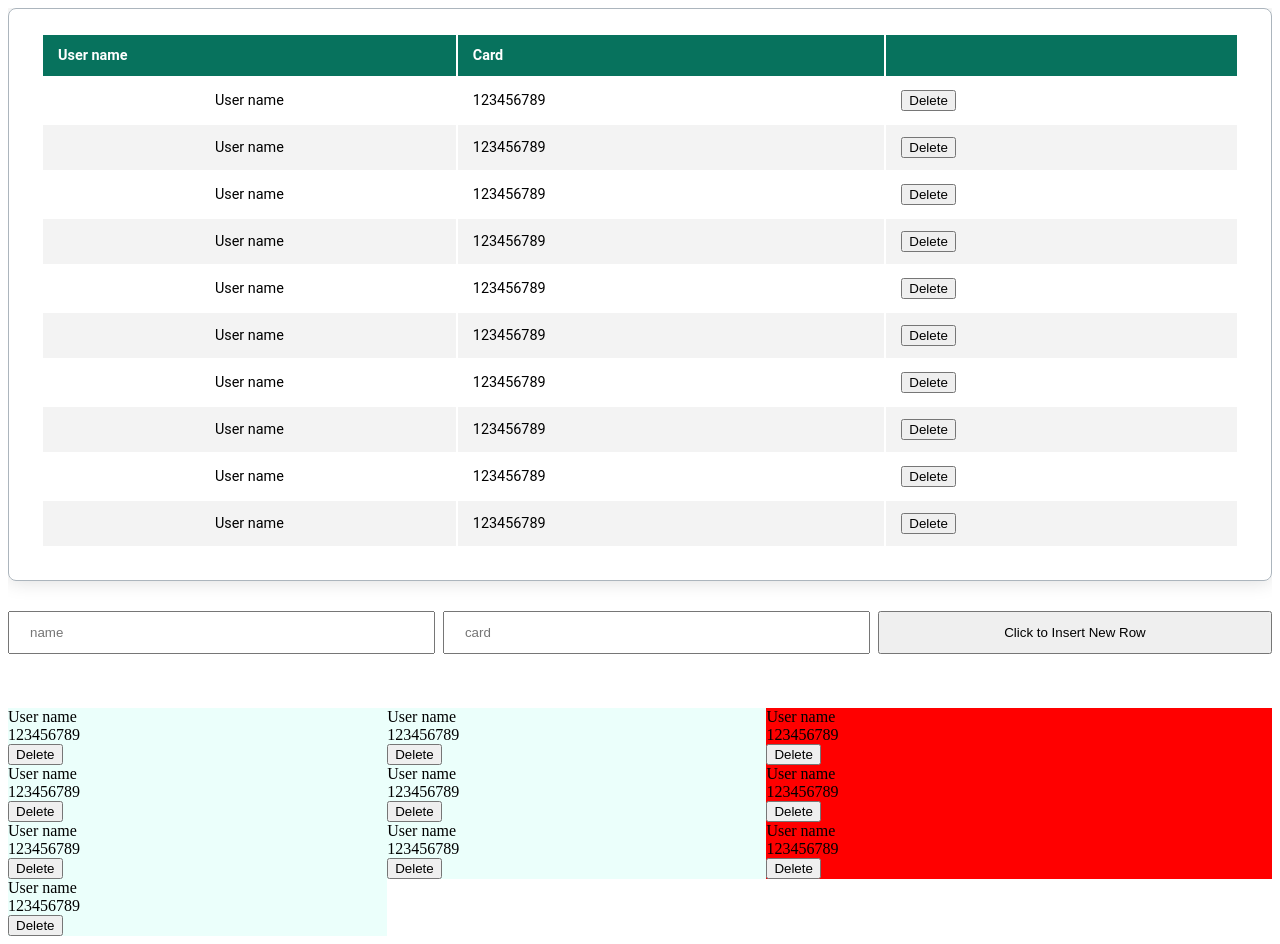
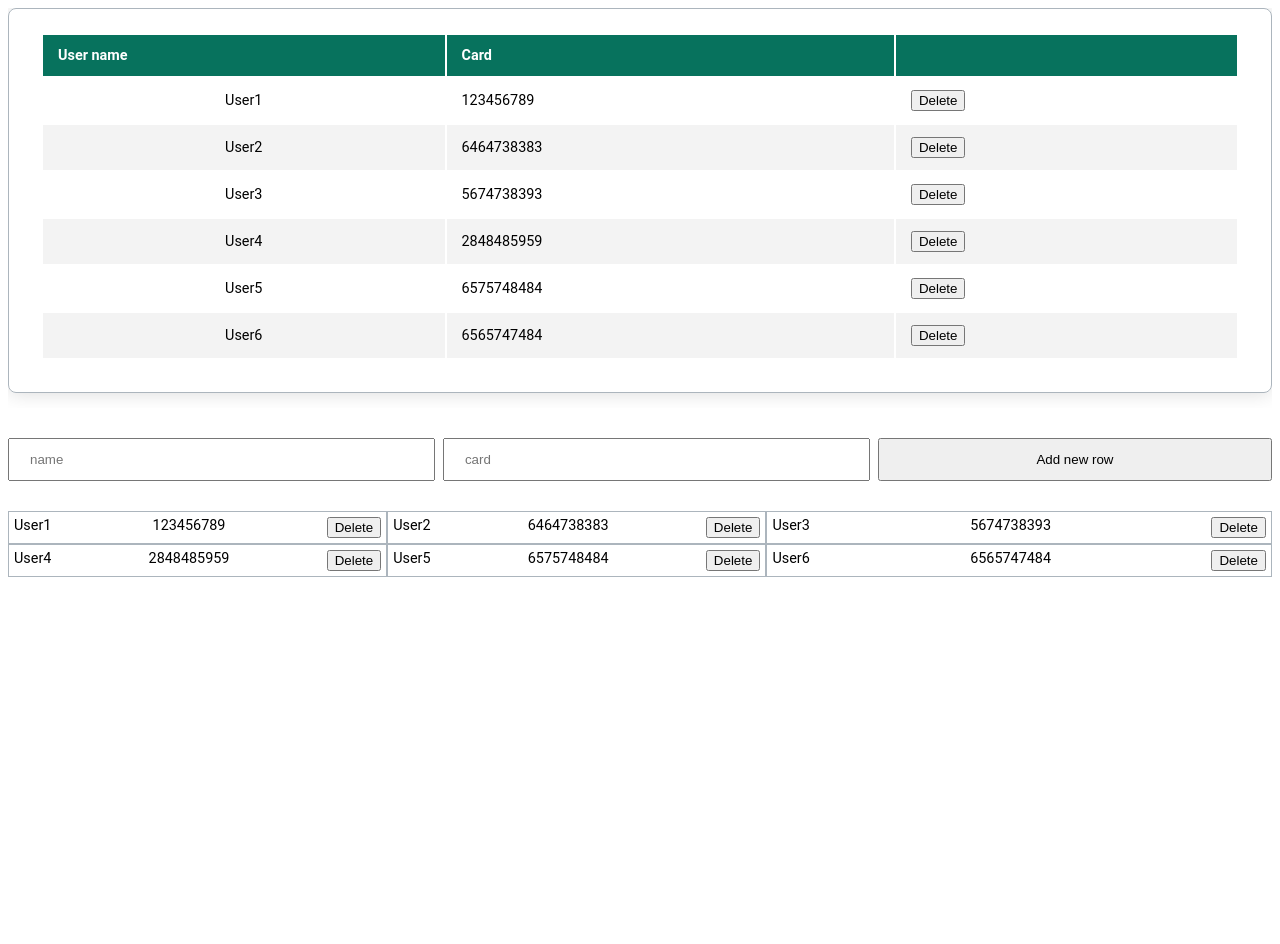
Before and after one commit to navoznova/art_bank, an Angular app: page / in a window 1280 px wide. After the commit the page ends 800 px from the top, so only its background shows below. Built offline with nearby package versions, Linux system fonts and the light colour scheme.

Commit message:
Fixed styles, json file

```diff
--- a/src/app/Models/Person.ts
+++ b/src/app/Models/Person.ts
@@ -1,4 +1,3 @@
-
 export class Person {
   lastname: string;
   card: string;
--- a/src/app/data-providers/person-data-provider.ts
+++ b/src/app/data-providers/person-data-provider.ts
@@ -1,13 +1,11 @@
-import { Injectable, NgModule } from '@angular/core';
 import { Person } from '../Models/Person';
 import personData from '../../assets/person.json';
 
-// @Injectable()
 export class PersonDataProvider {
   constructor() {
   }
 
-  getAll():Person[]{
-    return personData.map(x => new Person(x.name, x.card))
+  getAll(): Person[] {
+    return personData.map(record => new Person(record.name, record.card))
   }
 }
--- a/src/app/persons-table/persons-table.component.css
+++ b/src/app/persons-table/persons-table.component.css
@@ -1,7 +1,7 @@
-.clients {
-    overflow:scroll;
+.wrap__table {
+    overflow: scroll;
     overflow-x: hidden;
-    height: 700px;
+    height: 400px;
 }
 
 .clients__table {
@@ -15,32 +15,34 @@
     box-shadow: 0 0 20px rgba(0, 0, 0, 0.15);
 }
 
-thead tr {
+.clients__table thead tr {
     background-color: #07725d;
     color: #ffffff;
     text-align: left;
 }
 
-th, td {
+.clients__table th,
+.clients__table td {
     padding: 12px 15px;
 }
 
-td:hover {
+.clients__table td:hover {
     font-weight: bold;
 }
 
-td:first-child {
-    text-align: center;}
+.clients__table td:first-child {
+    text-align: center;
+}
 
-tr {
+.clients__table tr {
     border-bottom: 1px solid #dddddd;
 }
 
-tr:nth-of-type(even) {
+.clients__table tr:nth-of-type(even) {
     background-color: #f3f3f3;
 }
 
-tr:last-of-type {
+.clients__table tr:last-of-type {
     border-bottom: 2px solid #009879;
 }
 
@@ -51,6 +53,7 @@ tr:last-of-type {
 
 .clients__input {
     margin-top: 30px;
+    margin-bottom: 30px;
     display: flex;
     gap: 8px;
 }
@@ -59,28 +62,34 @@ tr:last-of-type {
     width: 100%;
 }
 
-input {
+.clients__input>input {
     width: 100%;
     padding: 12px 20px;
 }
 
-input[type=text]:focus {
+.clients__input>input[type=text]:focus {
     outline: none;
     border: 2px solid #07725d;
 }
 
-.clients__section {
+.wrap__blocks {
     display: flex;
     flex-wrap: wrap;
+
+    font-size: 0.9em;
+    font-family: 'Roboto', sans-serif;
 }
 
 .clients__block {
+    display: flex;
+    justify-content: space-between;
+
+    box-sizing: border-box;
+    padding: 5px;
     width: 30%;
-    border: 1px #07725d;
-    background-color: hsl(169, 100%, 96%);
+    border: 1px solid #ACB5BD;
 }
 
 .clients__block:nth-child(3n+3) {
-    background-color: red;
     width: 40%;
 }
--- a/src/app/persons-table/persons-table.component.html
+++ b/src/app/persons-table/persons-table.component.html
@@ -1,4 +1,5 @@
-<div class="clients">
+<div class="wrap">
+    <div class="wrap__table">
         <table class="clients__table">
             <thead>
                 <tr>
@@ -19,6 +20,8 @@
                 </tr>
             </tbody>
         </table>
+    </div>
+
     <div class="clients__input">
         <input
                 type="text"
@@ -30,11 +33,10 @@
                 placeholder="card">
         <button
                 (click)="addRow(lastName, card)"
-                class="clients__add">Click to Insert New Row</button>
-    </div>
+                class="clients__add">Add new row</button>
     </div>
 
-<div class="clients__section">
+    <div class="wrap__blocks">
         <div class="clients__block" *ngFor="let person of persons; index as i;">
             <div class="clients__name">{{person.lastname}}</div>
             <div class="clients__card">{{person.card}}</div>
@@ -43,3 +45,4 @@
                     (click)="deleteRow(i)">Delete</button>
         </div>
     </div>
+</div>
--- a/src/app/persons-table/persons-table.component.ts
+++ b/src/app/persons-table/persons-table.component.ts
@@ -8,7 +8,6 @@ import { Person } from '../Models/Person';
   styleUrls: ['./persons-table.component.css']
 })
 export class PersonsTableComponent implements OnInit {
-
   private personDataProvider: PersonDataProvider = new PersonDataProvider;
   public persons: Person[] = [];
   lastName: string = '';
@@ -18,7 +17,6 @@ export class PersonsTableComponent implements OnInit {
 
   ngOnInit(): void {
     this.persons = this.personDataProvider.getAll();
-    console.log(this.persons);
   }
 
   deleteRow(index: number) {
@@ -26,8 +24,8 @@ export class PersonsTableComponent implements OnInit {
   }
 
   addRow(lastName: string, card: string) {
-    let newClient = new Person (lastName, card)
-    this.persons.push(newClient);
+    let newPerson = new Person(lastName, card)
+    this.persons.push(newPerson);
 
     this.lastName = '';
     this.card = '';
--- a/src/assets/person.json
+++ b/src/assets/person.json
@@ -1,12 +1,8 @@
 [
-    {"name": "User name", "card": "123456789"},
-    {"name": "User name", "card": "123456789"},
-    {"name": "User name", "card": "123456789"},
-    {"name": "User name", "card": "123456789"},
-    {"name": "User name", "card": "123456789"},
-    {"name": "User name", "card": "123456789"},
-    {"name": "User name", "card": "123456789"},
-    {"name": "User name", "card": "123456789"},
-    {"name": "User name", "card": "123456789"},
-    {"name": "User name", "card": "123456789"}
+    {"name": "User1", "card": "123456789"},
+    {"name": "User2", "card": "6464738383"},
+    {"name": "User3", "card": "5674738393"},
+    {"name": "User4", "card": "2848485959"},
+    {"name": "User5", "card": "6575748484"},
+    {"name": "User6", "card": "6565747484"}
   ]
```
Lines whose indentation alone changed are shown as unchanged.
